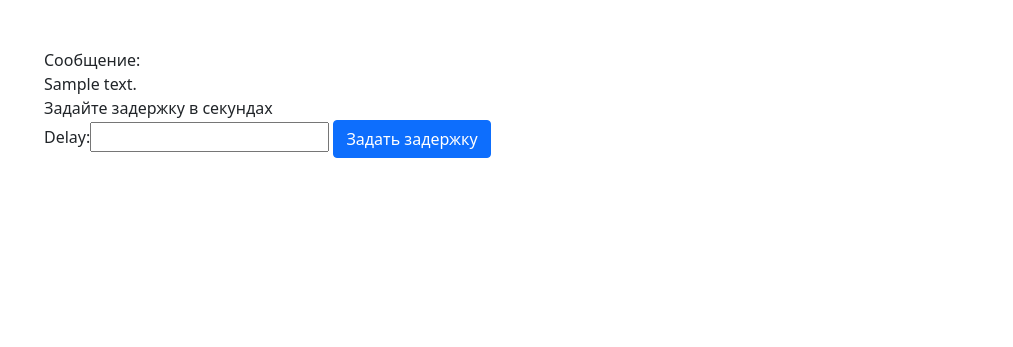
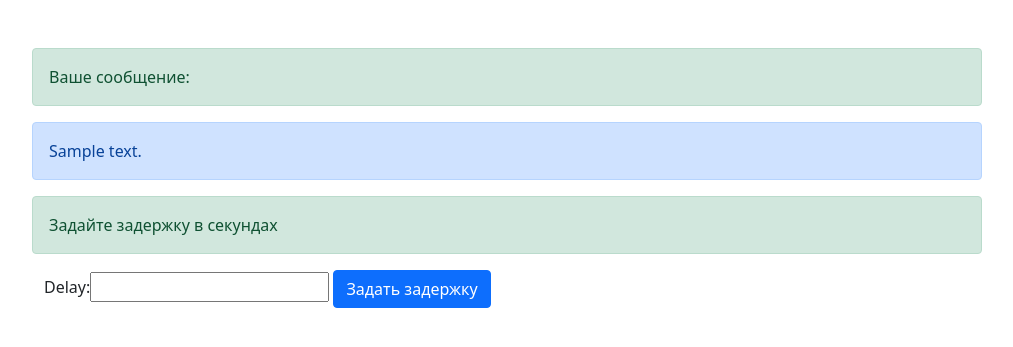
Before and after one commit to andrew-merzlaikov/FogstreamBot, a Django app: page /bot/delay/get/edit/1 in a window 1280 px wide. Shown: the part 56-403 px from the top of the page, without its empty margins (38-1051 px from the left). Run offline with Django 3.2, Linux system fonts and the light colour scheme; a user stored in the database is signed in; tables that the repository leaves empty hold one stand-in row (values such as "Sample post"); some libraries are stand-ins or nearby versions.

Commit message:
Улучшен дизайн

```diff
--- a/appadmin/templates/delay/show_edit_delay.html
+++ b/appadmin/templates/delay/show_edit_delay.html
@@ -8,19 +8,19 @@
     <div class="container mt-5">
 
         <div class="row">
-            <div class="col-md-10">
-                Сообщениe:
+            <div class="col-md-10 alert alert-success">
+                Ваше сообщениe:
             </div>
         </div>
 
         <div class="row">
-            <div class="col-md-10">
+            <div class="col-md-10 alert alert-primary">
                     {{ message }}
             </div>
         </div>
 
         <div class="row">
-            <div class="col-md-10">
+            <div class="col-md-10 alert alert-success">
                     Задайте задержку в секундах
             </div>
         </div>
--- a/appadmin/templates/token/token.html
+++ b/appadmin/templates/token/token.html
@@ -7,8 +7,9 @@
 
     <div class="container mt-5">
         <div class="row">
-            <div class="col-md-10">
+            <div class="col-md-10 alert alert-success">
                 {% if token %}
+                    Токен бота
                     {{ token }}
                 {% else %}
                     Токен для бота не установлен
--- a/appadmin/views.py
+++ b/appadmin/views.py
@@ -88,7 +88,10 @@ class ViewMessageDelay(TemplateView):
                 message_id=id_message, defaults={"delay": delay}
         )
 
-        return HttpResponseRedirect(reverse('appadmin:delay_get'))
+        params = "?set_delay=True"
+        url_for_redirect = reverse('appadmin:delay_get') + params
+
+        return HttpResponseRedirect(url_for_redirect)
 
 
 class ViewToken(TemplateView):
@@ -279,12 +282,6 @@ class ViewLogic(TemplateView):
             formset_messages = MessageFormSet(request.POST)
 
 
-            for form in formset_messages:
-                if form.is_valid():
-                    print("FORM: ", form)
-                else:
-                    print("NOT VALID")
-
             if formset_messages.is_valid():
 
 
```
Also changed, not shown: appadmin/templates/answers/answer.html (+9 -0 lines), appadmin/templates/delay/delays.html (+13 -0 lines), appadmin/templates/users/users.html (+7 -0 lines). Lines whose indentation alone changed are shown as unchanged.
